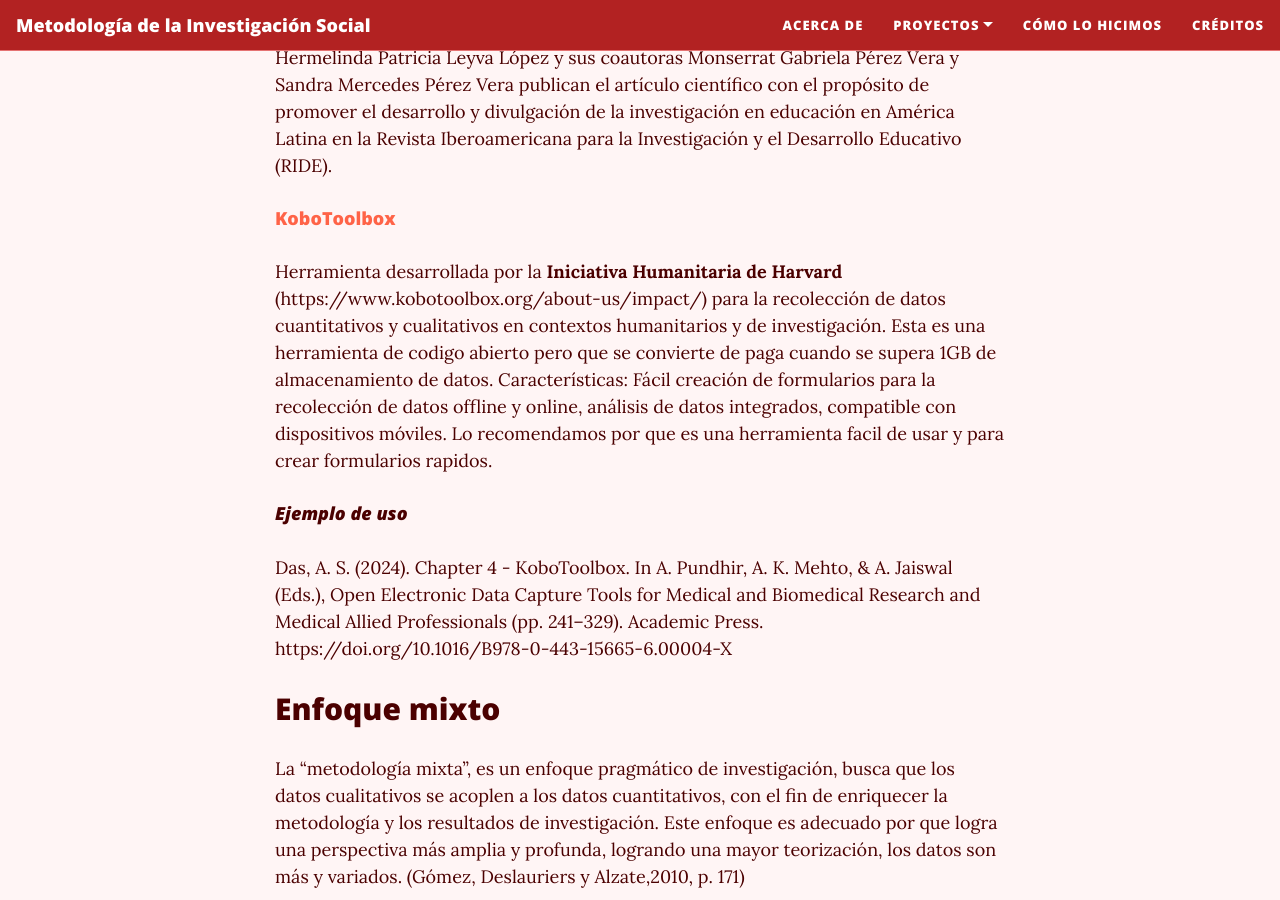
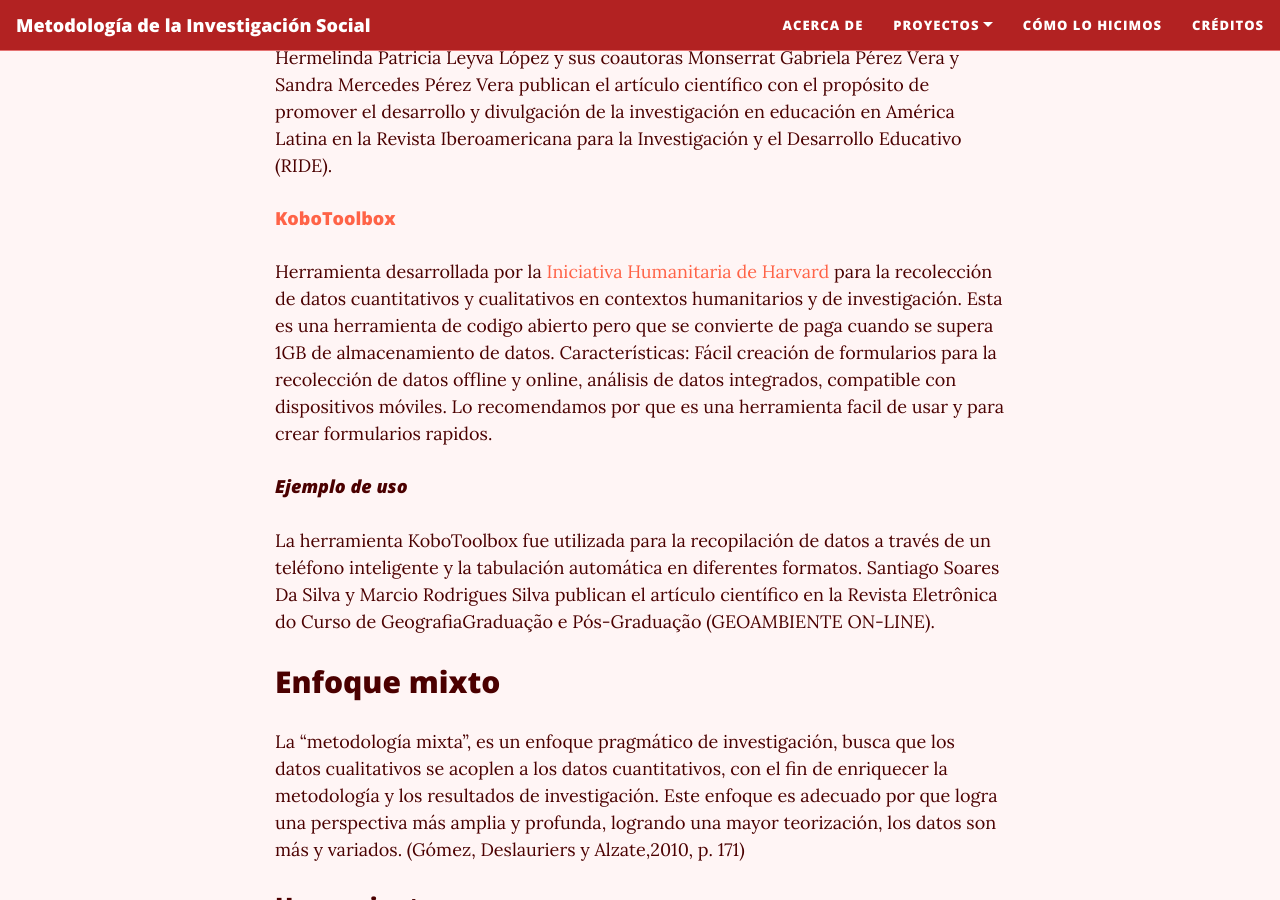
Before and after one commit to rosariorogel/metodologia, a Jekyll site: the page built from _pages/recolectando-datos.md, in a window 1280 px wide and 900 px high, scrolled down 3516 px. Built offline with Jekyll 4.4.1, drawn with Linux system fonts in a browser that asks for light colours; nearby versions of some CDN libraries.

Commit message:
Update recolectando-datos.md

```diff
--- a/_pages/recolectando-datos.md
+++ b/_pages/recolectando-datos.md
@@ -60,12 +60,11 @@
 Hermelinda Patricia Leyva López y sus coautoras Monserrat Gabriela Pérez Vera y Sandra Mercedes Pérez Vera publican el artículo científico con el propósito de promover el desarrollo y divulgación de la investigación en educación en América Latina en la Revista Iberoamericana para la Investigación y el Desarrollo Educativo (RIDE).
 
 #### [KoboToolbox](https://www.kobotoolbox.org/)
-Herramienta desarrollada por la **Iniciativa Humanitaria de Harvard** (https://www.kobotoolbox.org/about-us/impact/) para la recolección de datos cuantitativos y cualitativos en contextos humanitarios y de investigación. Esta es una herramienta de codigo abierto pero que se convierte de paga cuando se supera 1GB de almacenamiento de datos.
+Herramienta desarrollada por la [Iniciativa Humanitaria de Harvard](https://www.kobotoolbox.org/about-us/impact/) para la recolección de datos cuantitativos y cualitativos en contextos humanitarios y de investigación. Esta es una herramienta de codigo abierto pero que se convierte de paga cuando se supera 1GB de almacenamiento de datos.
 Características: Fácil creación de formularios para la recolección de datos offline y online, análisis de datos integrados, compatible con dispositivos móviles. Lo recomendamos por que es una herramienta facil de usar y para crear formularios rapidos.
 #### *Ejemplo de uso*
-
-  Das, A. S. (2024). Chapter 4 - KoboToolbox. In A. Pundhir, A. K. Mehto, & A. Jaiswal (Eds.), Open Electronic Data Capture Tools for Medical and Biomedical Research and Medical Allied Professionals (pp. 241–329). Academic Press. https://doi.org/10.1016/B978-0-443-15665-6.00004-X
-
+La herramienta KoboToolbox fue utilizada para la recopilación de datos a través de un teléfono inteligente y la tabulación automática en diferentes formatos.
+Santiago Soares Da Silva y Marcio Rodrigues Silva publican el artículo científico en la Revista Eletrônica do Curso de GeografiaGraduação e Pós-Graduação (GEOAMBIENTE ON-LINE).
 
 ## **Enfoque mixto**
 La “metodología mixta”, es un enfoque pragmático de investigación, busca  que  los  datos  cualitativos se acoplen  a  los datos  cuantitativos, con  el  fin de enriquecer   la   metodología   y   los   resultados   de investigación. Este enfoque es adecuado por que logra una perspectiva más amplia y profunda, logrando una mayor teorización, los  datos son  más  y  variados. (Gómez, Deslauriers y Alzate,2010, p. 171)
```
